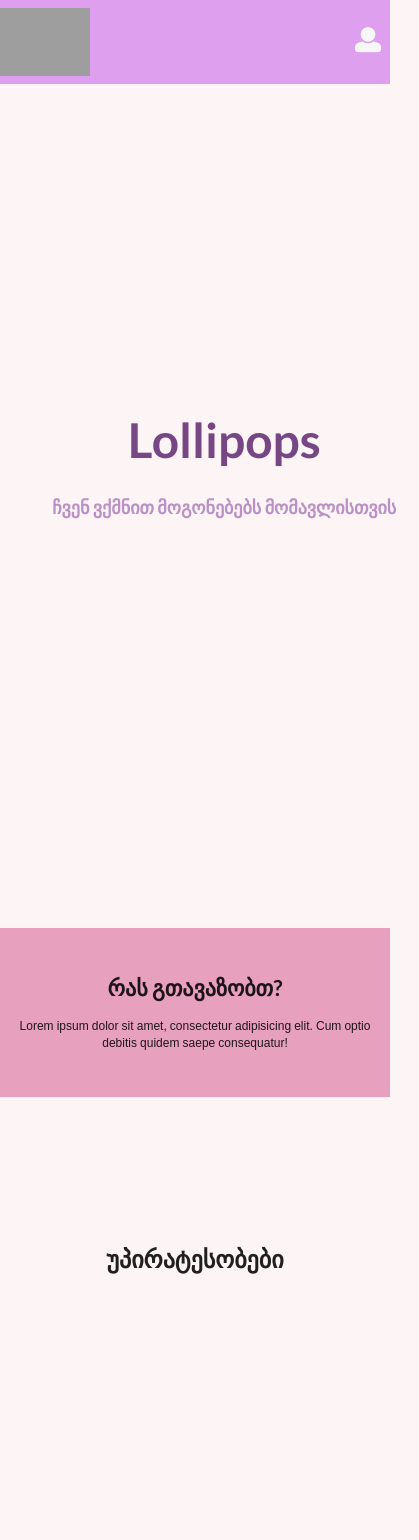
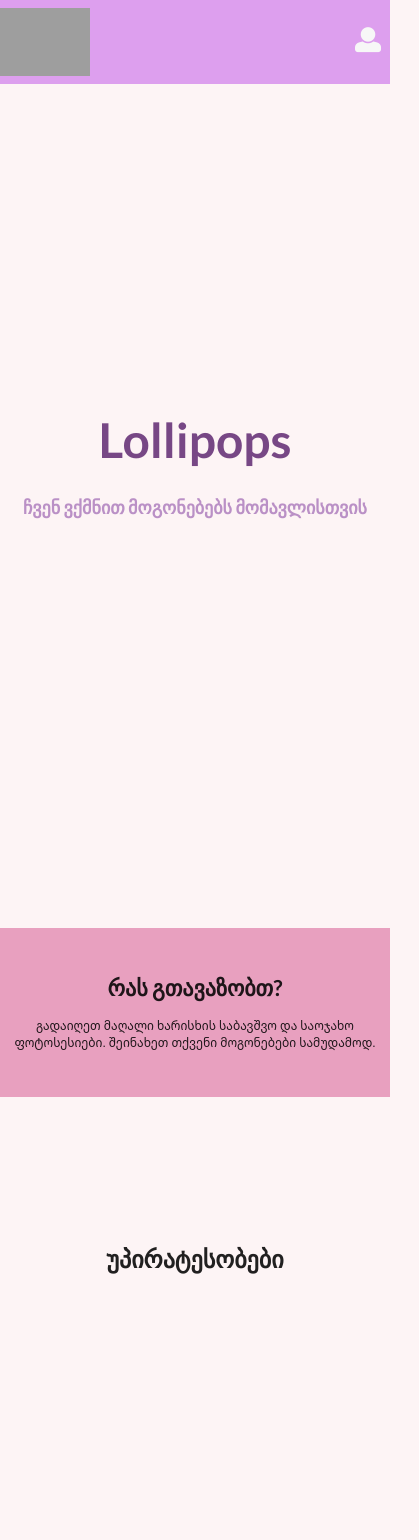
Before and after one commit to Tuxa4Life/Lollipops-v2, a React (Create React App) app: page / in a window 390 px wide. Shown: the top 1540 px of the page, 419 px wide, since content can reach past the window. Built offline with nearby package versions, Linux system fonts and the light colour scheme; grey boxes are pictures that could not be loaded.

Commit message:
Homepage done -nav

```diff
--- a/src/Sections/Footer.jsx
+++ b/src/Sections/Footer.jsx
@@ -7,16 +7,16 @@ const Footer = () => {
             <div className="links">
                 <h2>დაგვიკავშირდით:</h2>
                 <ul>
-                    <li><i class="phone icon"></i> +995 599 18 44 13</li>
-                    <li><a href="https://www.facebook.com/lollipopsstudiorustavi" target="_blank"><i class="facebook icon"></i> @lollipopsstudiorustavi</a></li><li><a href="https://www.instagram.com/photo_studio_lollipops/" target="_blank"><i class="instagram icon"></i> @photo_studio_lollipops</a></li>
+                    <li><i className="phone icon"></i> +995 599 18 44 13</li>
+                    <li><a href="https://www.facebook.com/lollipopsstudiorustavi" target="_blank"><i className="facebook icon"></i> <span style={{textDecoration: 'underline'}}>@lollipopsstudiorustavi</span></a></li><li><a href="https://www.instagram.com/photo_studio_lollipops/" target="_blank"><i className="instagram icon"></i><span style={{textDecoration: 'underline'}}>@photo_studio_lollipops</span></a></li>
                 </ul>
             </div>
             <div className="location">
-                <a href="https://firebasestorage.googleapis.com/v0/b/lollipops-14.appspot.com/o/Footer%2Flocation.png?alt=media&token=92c52abb-3088-4bb6-ad18-4d89bb1de908" target="_blank"><img src="https://firebasestorage.googleapis.com/v0/b/lollipops-14.appspot.com/o/Footer%2Flocation.png?alt=media&token=92c52abb-3088-4bb6-ad18-4d89bb1de908" alt="Image not found" /></a>
+                <a href="https://firebasestorage.googleapis.com/v0/b/lollipops-14.appspot.com/o/Footer%2FLocation.jpg?alt=media&token=63f8c28e-fde5-4557-8d9f-10ea652d6c50" target="_blank"><img src="https://firebasestorage.googleapis.com/v0/b/lollipops-14.appspot.com/o/Footer%2FLocation.jpg?alt=media&token=63f8c28e-fde5-4557-8d9f-10ea652d6c50" alt="Image not found" /></a>
                 <p>ქალაქ რუსთავი, მესხიშვილის 9</p>
             </div>
             <div className="credit">
-                Tuxa4Life © | <a style={{color: 'unset'}} href="https://github.com/Tuxa4Life" target="_blank"><i class="github icon"></i></a>
+                Tuxa4Life © | <a style={{color: 'unset'}} href="https://github.com/Tuxa4Life" target="_blank"><i className="github icon"></i></a>
             </div>
         </footer>
     )
--- a/src/Sections/Homepage.jsx
+++ b/src/Sections/Homepage.jsx
@@ -18,7 +18,7 @@ const Homepage = () => {
 
             <section className="second-row">
                 <h2>რას გთავაზობთ?</h2>
-                <p>Lorem ipsum dolor sit amet, consectetur adipisicing elit. Cum optio debitis  quidem saepe consequatur!</p>
+                <p>გადაიღეთ მაღალი ხარისხის საბავშვო და საოჯახო ფოტოსესიები. შეინახეთ თქვენი მოგონებები სამუდამოდ. </p>
             </section>
 
             <section className="third-row">
--- a/src/assets/styles/Homepage.css
+++ b/src/assets/styles/Homepage.css
@@ -25,6 +25,7 @@ main .first-row .header {
     width: 100%;
     text-align: center;
     z-index: 1;
+    margin: 0;
   }
 }
 main .first-row .header h1 {
--- a/src/assets/styles/Homepage.scss
+++ b/src/assets/styles/Homepage.scss
@@ -24,6 +24,7 @@ main {
                 width: 100%;
                 text-align: center;
                 z-index: 1;
+                margin: 0;
             }
 
             h1 {
```
Also changed, not shown: 1 other file (tests, documents, lock files or other folders).
